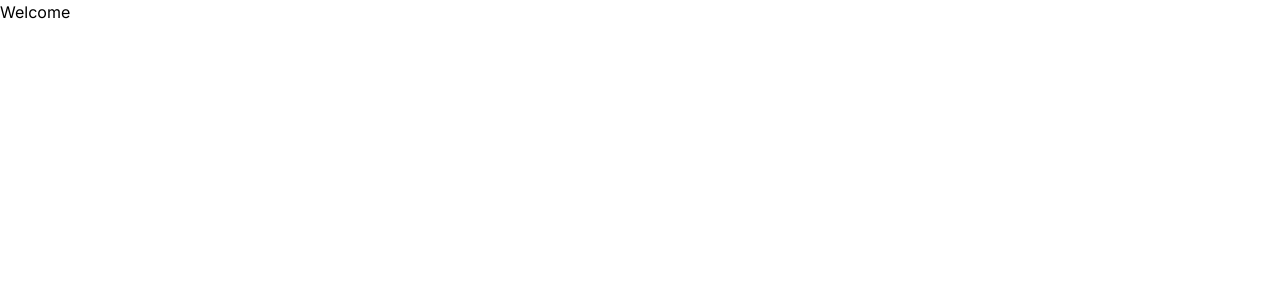
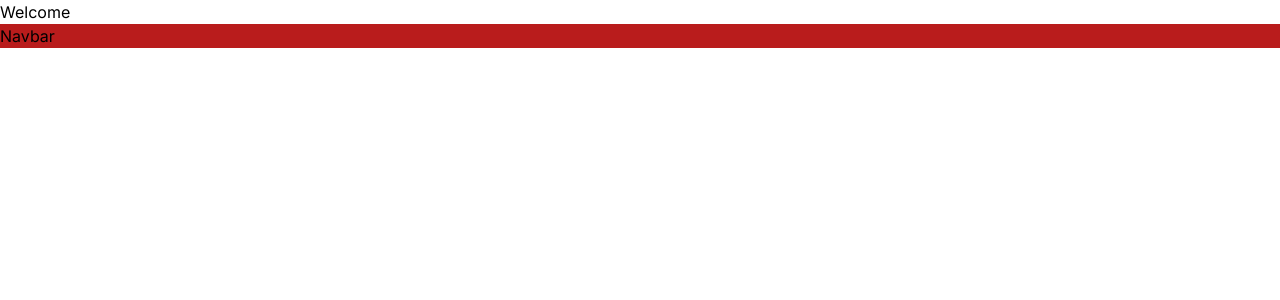
Before and after one commit to AASB7/Training_Project, a Next.js app: page / in a window 1280 px wide. Shown: the top 300 px of the page. Built offline with nearby package versions, Linux system fonts and the light colour scheme.

Commit message:
Build basic project's structure

```diff
--- a/app/page.jsx
+++ b/app/page.jsx
@@ -1,9 +1,11 @@
-import Image from 'next/image'
+import Navbar from '@/components/Navbar'
+
 
 export default function Home() {
   return (
     <>
     <h1>Welcome</h1>
+    <Navbar/>
     </>
   )
 }
--- /dev/null
+++ b/components/Navbar.jsx
@@ -0,0 +1,9 @@
+
+
+function Navbar() {
+  return (
+    <div className=" bg-red-700 ">Navbar</div>
+  )
+}
+
+export default Navbar
```
